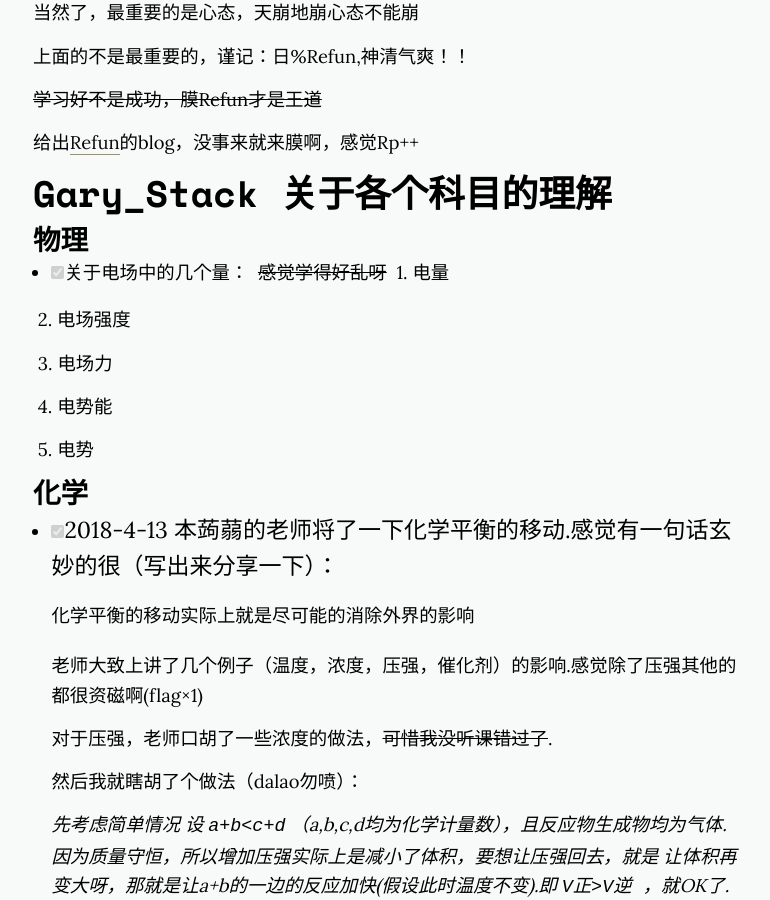
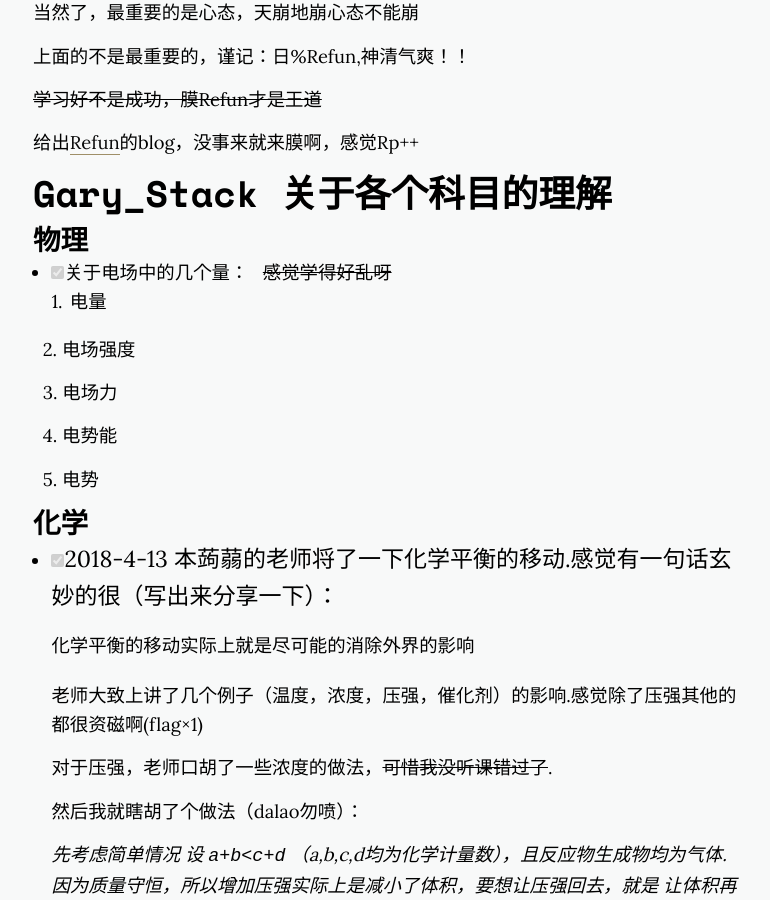
Before and after one commit to GaryStack/project-lambda.github.io, a Jekyll site: the page built from _posts/2018-4-2-文化课相关.markdown, in a window 1280 px wide and 900 px high, scrolled down 1145 px. Shown: the whole window, without its empty margins (255-1025 px from the left). Built offline with Jekyll 4.4.1, drawn with Linux system fonts in a browser that asks for light colours; nearby versions of some CDN libraries; a style sheet for code colours, icons or effects is not loaded.

Commit message:
Update 2018-4-2-文化课相关.markdown

```diff
--- a/_posts/2018-4-2-文化课相关.markdown
+++ b/_posts/2018-4-2-文化课相关.markdown
@@ -41,16 +41,18 @@ _OIer了解一下_
 ### 物理
 
 - [x] 关于电场中的几个量：
-  ~~感觉学得好乱呀~~
-  1. 电量
 
-  2. 电场强度
+  ~~感觉学得好乱呀~~
 
-  3. 电场力
+     1. 电量
 
-  4. 电势能
+     2. 电场强度
 
-  5. 电势
+     3. 电场力
+
+     4. 电势能
+
+     5. 电势
 
 ### 化学
 
```
